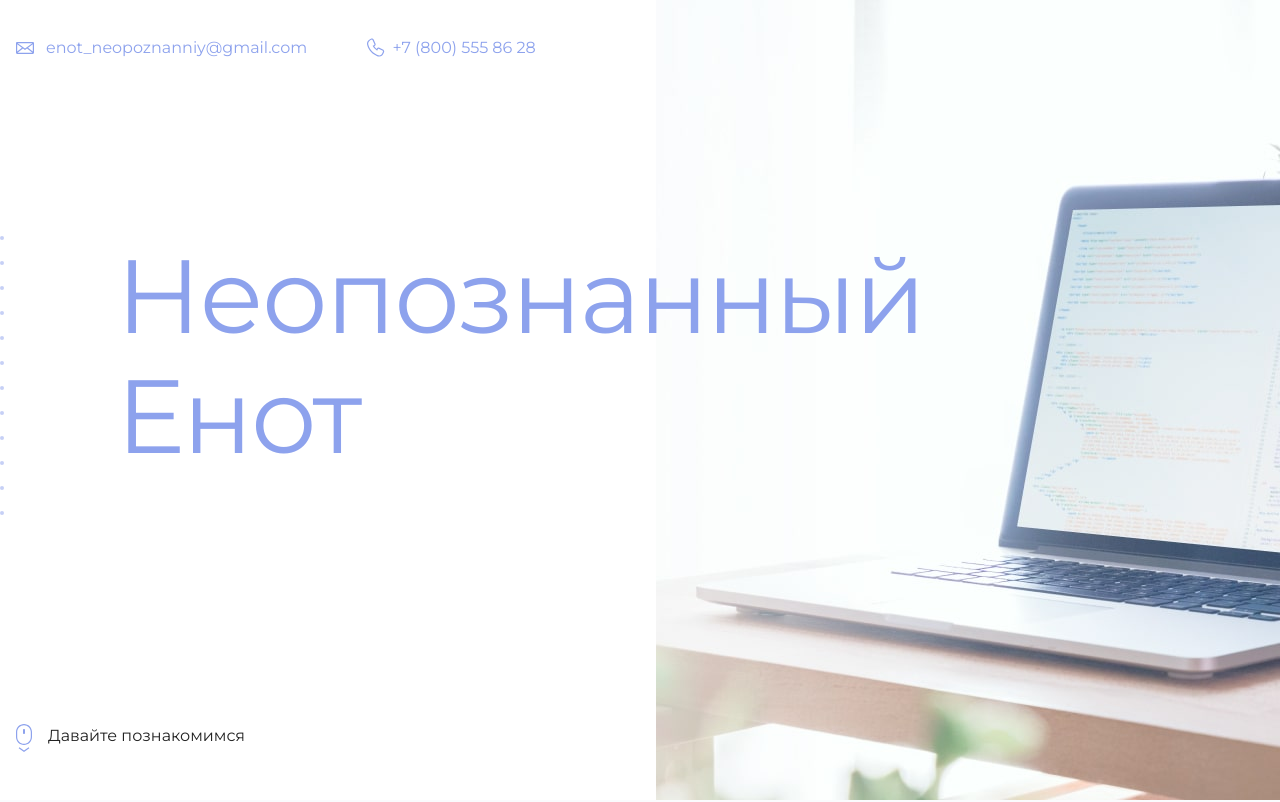
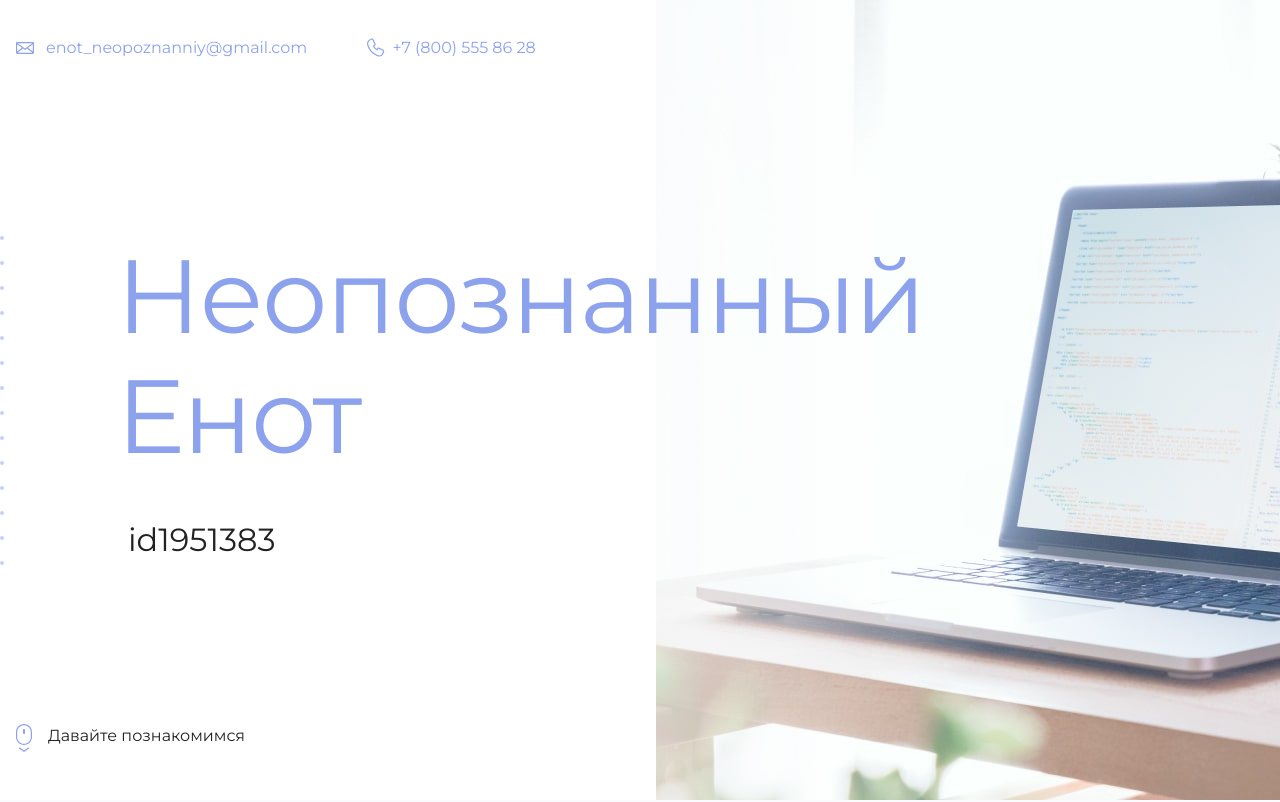
Before and after one commit to AlexandraLeksy/my-site, a plain HTML site: page index.html in a window 1280 px wide. Shown: the top 802 px of the page. Drawn offline with Linux system fonts and the light colour scheme.

Commit message:
Вносит айди

```diff
--- a/index.html
+++ b/index.html
@@ -19,7 +19,7 @@
       <section class="hero-image">
         <div class="container">
           <h1 class="heading">Неопознанный Енот</h1>
-          <p><!-- Тут ваш id на сайте Академии --></p>
+          <p>id1951383</p>
         </div>
       </section>
 
```
